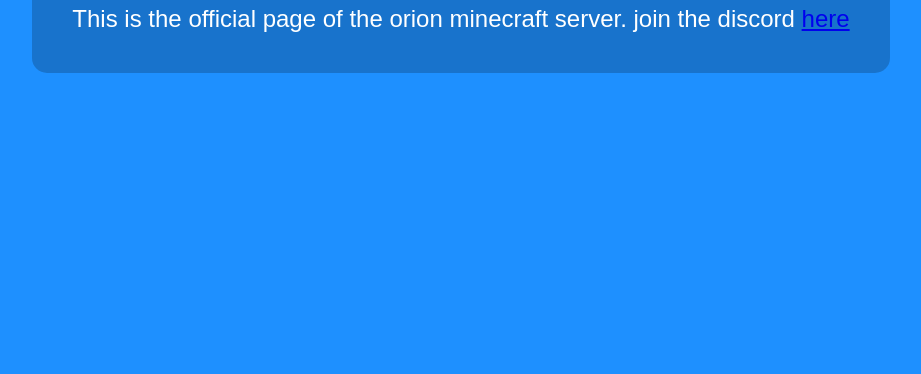
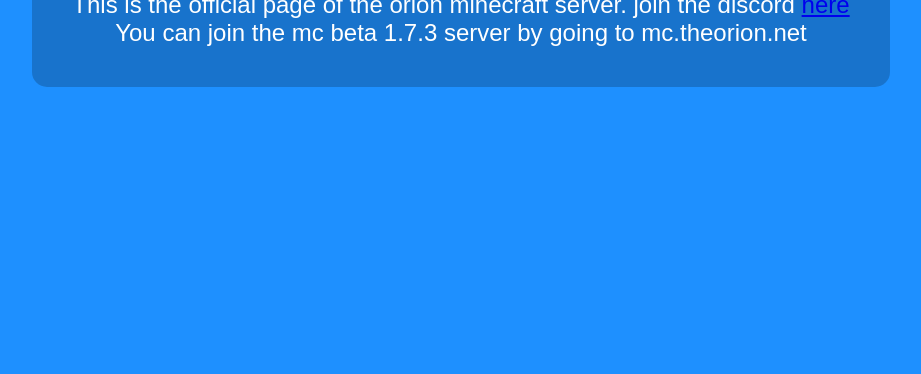
Before and after one commit to prashasthsb-svg/theorion, a plain HTML site: page index.html in a window 1280 px wide. Shown: the part 426-800 px from the top of the page, without its empty margins (179-1100 px from the left). Drawn offline with Linux system fonts and the light colour scheme.

Commit message:
Update index.html

```diff
--- a/index.html
+++ b/index.html
@@ -39,6 +39,7 @@
     <div class="container">
         <h1>Welcome to Orion</h1>
         <p>This is the official page of the orion minecraft server. join the discord <a href="https://discord.gg/TCJrpdxVYg">here</a></p>
+        <p>You can join the mc beta 1.7.3 server by going to mc.theorion.net</p>
     </div>
 
 </body>
```
